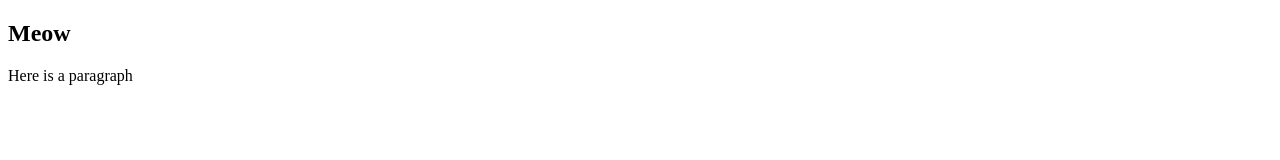
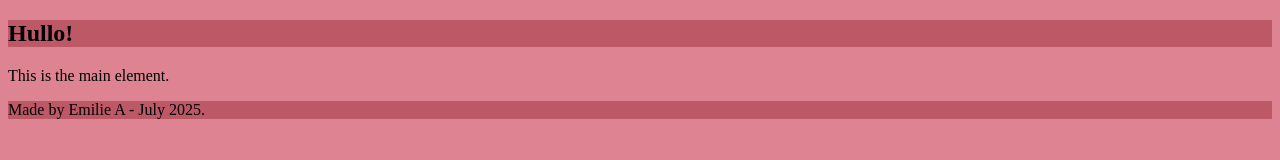
Before and after one commit to e-arevoll/first-project, a plain HTML site: page index.html in a window 1280 px wide. Drawn offline with Linux system fonts and the light colour scheme.

Commit message:
Added some meat to the bone of index-html + created some css

```diff
--- /dev/null
+++ b/css/index.css
@@ -0,0 +1,12 @@
+body {
+    background-color: rgb(221, 131, 145);
+}
+
+.header {
+    background-color: rgb(189, 88, 103);
+
+}
+
+.footer {
+    background-color: rgb(189, 88, 103);
+}
--- a/index.html
+++ b/index.html
@@ -4,11 +4,22 @@
     <meta charset="UTF-8">
     <meta name="viewport" content="width=device-width, initial-scale=1.0">
     <title>Welcome to this page!</title>
+    <link rel="stylesheet" href="css/index.css">
 </head>
 <body>
-    <div>
-        <h2>Meow</h2>
-        <p>Here is a paragraph</p>
+    <div class="container">
+        <div class="header">
+            <h2>Hullo!</h2>
+        </div>
+
+        <div class="main-content">
+            <p>This is the main element.</p>
+        </div>
+
+        <div class="footer">
+            <p>Made by Emilie A - July 2025.</p>
+        </div>
+
     </div>
 </body>
 </html>
```
